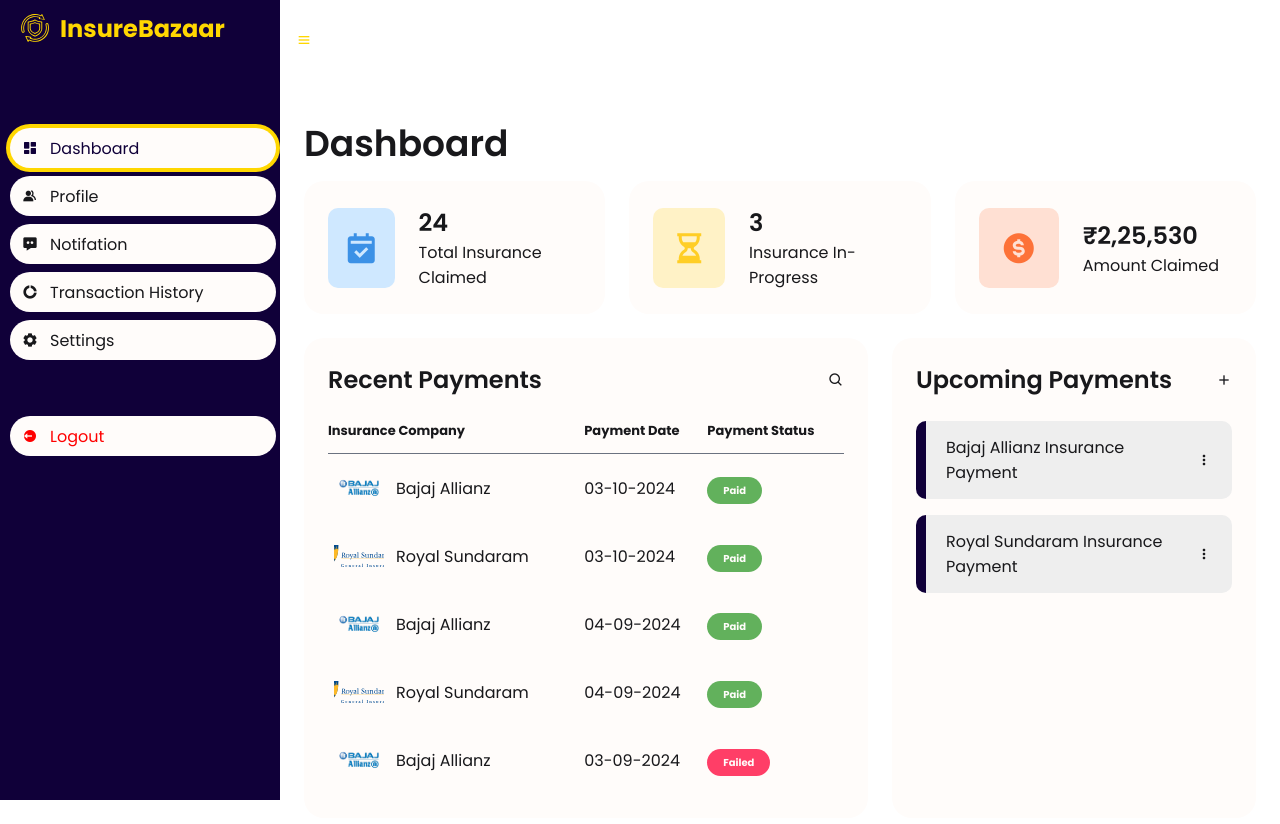
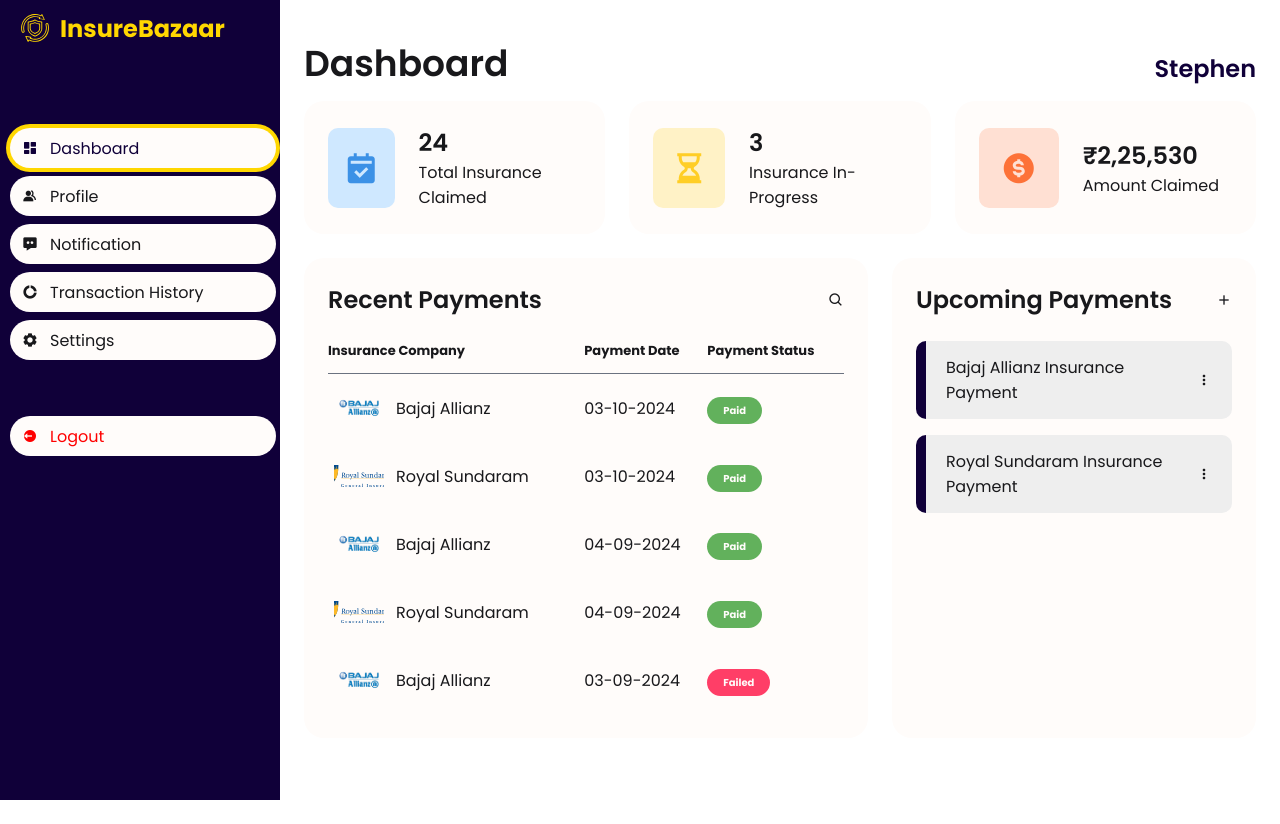
Before and after one commit to StephenThangarajA/Insurance-Company, a React (Vite) app: page /dashboard in a window 1280 px wide. After the commit the page ends 800 px from the top, so only its background shows below. Built offline with nearby package versions, Linux system fonts and the light colour scheme.

Commit message:
27-11-24

```diff
--- a/src/Dashboard.jsx
+++ b/src/Dashboard.jsx
@@ -1,52 +1,34 @@
-import React, { useState, useEffect } from "react";
+import React, { useState } from "react";
 import "./style/Dashboard.css";
 import Bajaj from './assets/ins-logo1.webp';
 import Royal from './assets/ins-logo2.svg';
 import Logo from './assets/logo1.svg';
 
 const Dashboard = () => {
-  const [isSidebarHidden, setIsSidebarHidden] = useState(window.innerWidth < 768);
-  const [isSearchVisible, setIsSearchVisible] = useState(false);
   const [activeMenu, setActiveMenu] = useState("Dashboard");
-
-  useEffect(() => {
-    const handleResize = () => {
-      if (window.innerWidth < 768) setIsSidebarHidden(true);
-      if (window.innerWidth > 576) setIsSearchVisible(false);
-    };
-    window.addEventListener("resize", handleResize);
-    return () => window.removeEventListener("resize", handleResize);
-  }, []);
-
-  const toggleSidebar = () => setIsSidebarHidden((prev) => !prev);
-
-  const toggleSearchBar = () => {
-    if (window.innerWidth < 576) setIsSearchVisible((prev) => !prev);
-  };
-
 
   return (
     <div>
-      <Sidebar isSidebarHidden={isSidebarHidden} activeMenu={activeMenu} setActiveMenu={setActiveMenu}/>
-      <Content toggleSidebar={toggleSidebar} toggleSearchBar={toggleSearchBar} isSearchVisible={isSearchVisible}/>
+      <Sidebar activeMenu={activeMenu} setActiveMenu={setActiveMenu} />
+      <Content />
     </div>
   );
 };
 
-const Sidebar = ({ isSidebarHidden, activeMenu, setActiveMenu }) => {
+const Sidebar = ({ activeMenu, setActiveMenu }) => {
   const menus = [
     { icon: "bxs-dashboard", text: "Dashboard" },
     { icon: "bxs-group", text: "Profile" },
-    { icon: "bxs-message-dots", text: "Notifation" },
+    { icon: "bxs-message-dots", text: "Notification" },
     { icon: "bxs-doughnut-chart", text: "Transaction History" },
     { icon: "bxs-cog", text: "Settings" },
     { icon: "bxs-log-out-circle", text: "Logout", isLogout: true },
   ];
 
   return (
-    <section id="sidebar" className={isSidebarHidden ? "hide" : ""}>
+    <section id="sidebar">
       <a href="#" className="brand">
-        <img src={Logo} className="logo"></img>
+        <img src={Logo} className="logo" alt="Logo" />
         <span className="text">InsureBazaar</span>
       </a>
       <ul className="side-menu top">
@@ -73,14 +55,9 @@
   );
 };
 
-const Content = ({
-  toggleSidebar,
-}) => {
+const Content = () => {
   return (
     <section id="content">
-      <nav>
-        <i className="bx bx-menu" onClick={toggleSidebar}></i>
-      </nav>
       <Main />
     </section>
   );
@@ -101,6 +78,9 @@
     <div className="head-title">
       <div className="left">
         <h1>Dashboard</h1>
+      </div>
+      <div className="right">
+        <h2>Stephen</h2>
       </div>
     </div>
   );
@@ -139,11 +119,11 @@
 
 const RecentOrders = () => {
   const orders = [
-    { user: "Bajaj Allianz", date: "03-10-2024", status: "Paid", logo: Bajaj},
-    { user: "Royal Sundaram", date: "03-10-2024", status: "Paid", logo: Royal},
-    { user: "Bajaj Allianz", date: "04-09-2024", status: "Paid", logo: Bajaj},
-    { user: "Royal Sundaram", date: "04-09-2024", status: "Paid", logo: Royal},
-    { user: "Bajaj Allianz", date: "03-09-2024", status: "Failed", logo: Bajaj},
+    { user: "Bajaj Allianz", date: "03-10-2024", status: "Paid", logo: Bajaj },
+    { user: "Royal Sundaram", date: "03-10-2024", status: "Paid", logo: Royal },
+    { user: "Bajaj Allianz", date: "04-09-2024", status: "Paid", logo: Bajaj },
+    { user: "Royal Sundaram", date: "04-09-2024", status: "Paid", logo: Royal },
+    { user: "Bajaj Allianz", date: "03-09-2024", status: "Failed", logo: Bajaj },
   ];
 
   return (
@@ -183,8 +163,8 @@
 
 const Todos = () => {
   const todos = [
-    { text: "Bajaj Allianz Insurance Payment"},
-    { text: "Royal Sundaram Insurance Payment"},
+    { text: "Bajaj Allianz Insurance Payment" },
+    { text: "Royal Sundaram Insurance Payment" },
   ];
 
   return (
@@ -195,7 +175,7 @@
       </div>
       <ul className="todo-list">
         {todos.map((todo, index) => (
-          <li key={index} className={todo.completed ? "completed" : ""}>
+          <li key={index}>
             <p>{todo.text}</p>
             <i className="bx bx-dots-vertical-rounded"></i>
           </li>
--- a/src/style/Dashboard.css
+++ b/src/style/Dashboard.css
@@ -53,14 +53,6 @@
 	transition: .3s ease;
 	overflow-x: hidden;
 	scrollbar-width: none;
-}
-
-#sidebar::--webkit-scrollbar {
-	display: none;
-}
-
-#sidebar.hide {
-	width: 60px;
 }
 
 #sidebar .brand {
@@ -146,24 +138,11 @@
 	justify-content: center;
 }
 
-.account-icon {
-  font-size: 2rem;
-}
-
-.bell-icon {
-  font-size: 1.7rem;
-}
-
 #content {
 	position: relative;
 	width: calc(100% - 280px);
 	left: 280px;
 	transition: .3s ease;
-}
-
-#sidebar.hide ~ #content {
-	width: calc(100% - 60px);
-	left: 60px;
 }
 
 #content main {
@@ -188,24 +167,11 @@
 	color: var(--text-dark);
 }
 
-#content main .head-title .left .breadcrumb {
-	display: flex;
-	align-items: center;
-	grid-gap: 16px;
-}
-
-#content main .head-title .left .breadcrumb li {
-	color: var(--text-dark);
-}
-
-#content main .head-title .left .breadcrumb li a {
-	color: var(--text-light);
-	pointer-events: none;
-}
-
-#content main .head-title .left .breadcrumb li a.active {
+#content main .head-title .right h2 {
+	font-size: 24px;
+	font-weight: 600;
+	margin-bottom: 10px;
 	color: var(--primary-color);
-	pointer-events: unset;
 }
 
 #content main .box-info {
```
